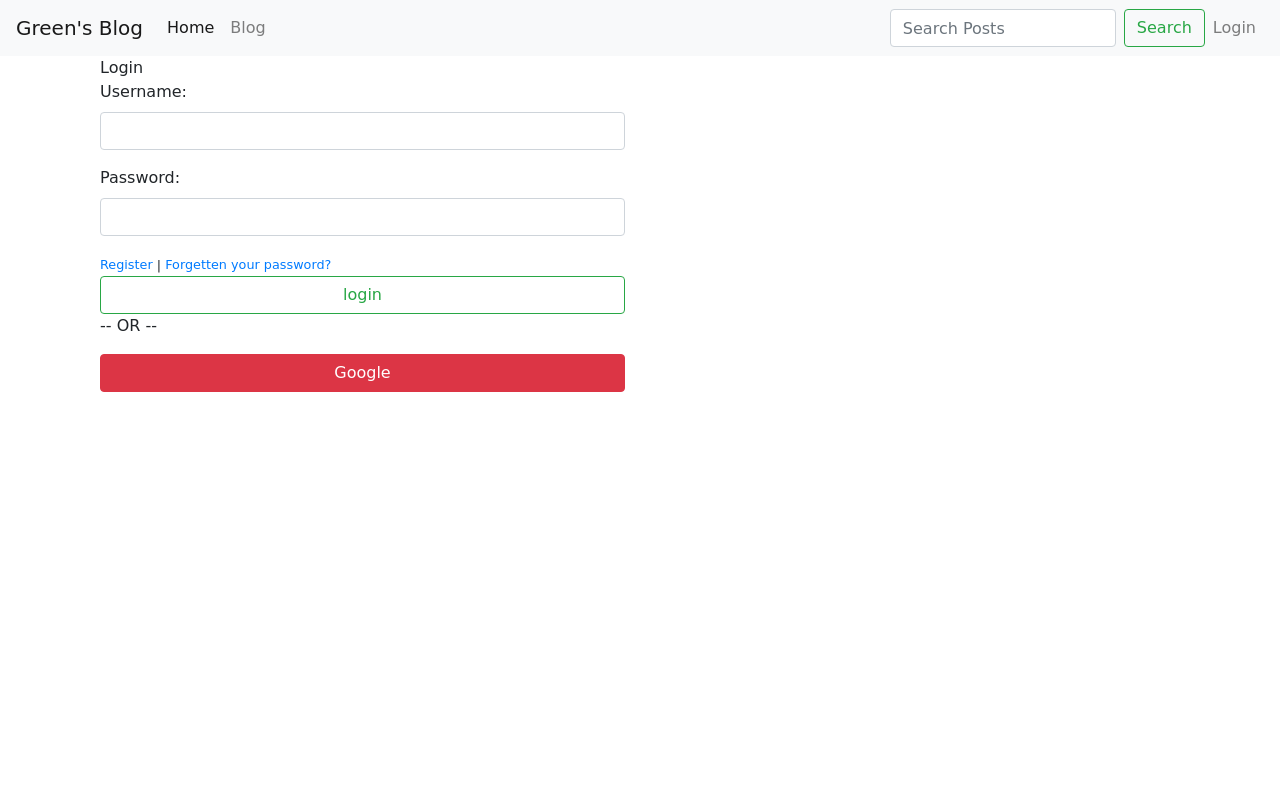
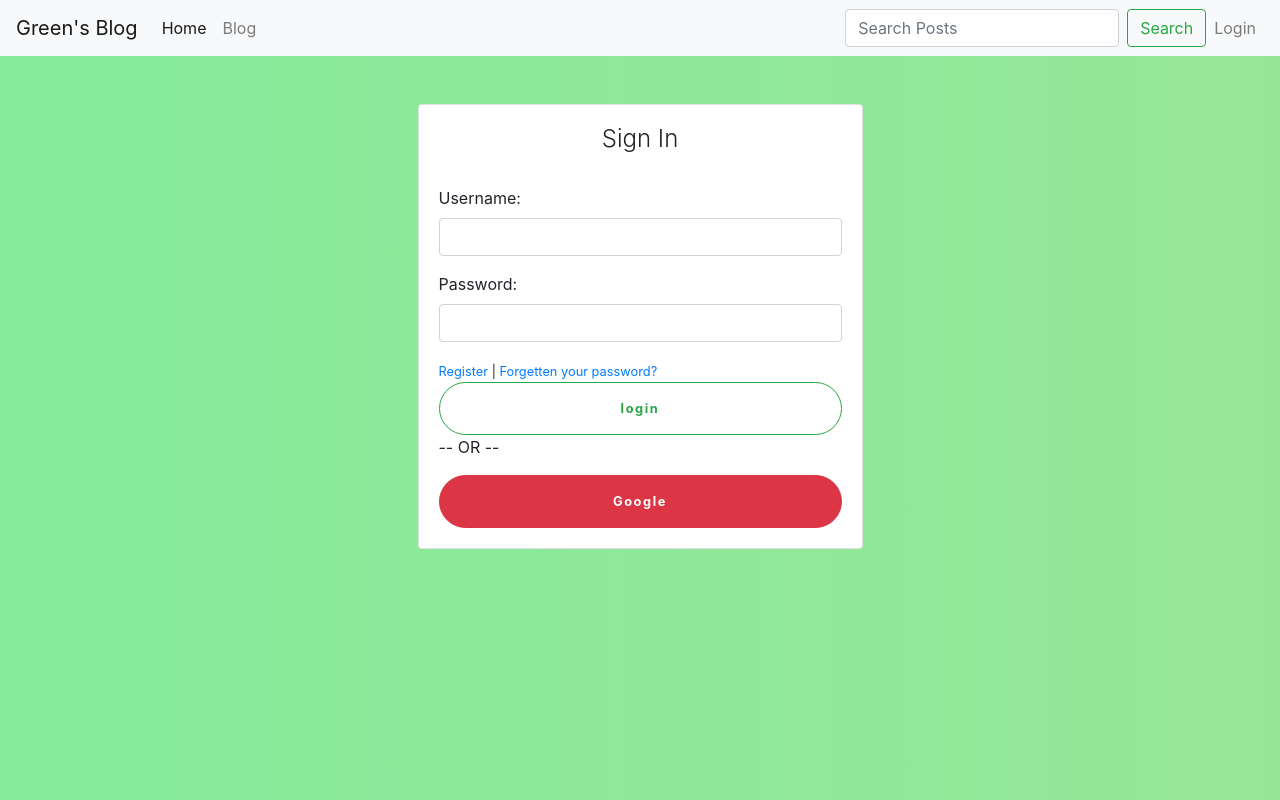
Before and after one commit to sunilregmi233/CustomBlog, a Django app: page /login/ in a window 1280 px wide. Run offline with Django 3.2, Linux system fonts and the light colour scheme; some libraries are stand-ins or nearby versions.

Commit message:
design login form

```diff
--- a/blog/forms.py
+++ b/blog/forms.py
@@ -4,7 +4,7 @@ from django.contrib.auth.models import User
 
 class PostCreateForm(forms.ModelForm):
     title = forms.CharField(label="Title", widget=forms.TextInput(attrs={'class': 'form-control'}))
-    body = forms.CharField(label="Text", widget=forms.TextInput(attrs={'class': 'form-control'}))
+    # body = forms.Field(label="Text", widget=forms.TextInput(attrs={'class': 'form-control'}))
     class Meta:
         model =Post
         fields = (
--- a/blog/views.py
+++ b/blog/views.py
@@ -224,7 +224,7 @@ def user_login(request):
 
 def user_logout(request):
     logout(request)
-    return redirect('post_list')
+    return redirect('home')
 
 def register(request):
     if request.method == 'POST':
@@ -255,7 +255,8 @@ def edit_profile(request):
             return HttpResponseRedirect(reverse("blog:edit_profile"))
     else:
         user_form = UserEditForm(instance=request.user)
-        profile_form = ProfileEditForm(instance=request.user.profile)
+        profile_form = ProfileEditForm(instance=request.user)
+
 
     context = {
         'user_form': user_form,
--- a/static/blog/style1.css
+++ b/static/blog/style1.css
@@ -7,6 +7,8 @@ html {
 body {
     font-family: 'Lucida Casual', 'Comic Sans MS';
     position: relative;
+    background: #a7f8c6;
+    background: linear-gradient(to right, rgb(134, 236, 156), rgb(151, 230, 151));
 }
 
   .affix {
@@ -51,3 +53,20 @@ a.navbar-logo.logog {
     background-size: cover;
     min-height: 610px;
   }
+
+  .card-signin .card-title {
+    margin-bottom: 2rem;
+    font-weight: 300;
+    font-size: 1.5rem;
+  }
+
+
+
+  .form-signin .btn {
+    font-size: 80%;
+    border-radius: 5rem;
+    letter-spacing: .1rem;
+    font-weight: bold;
+    padding: 1rem;
+    transition: all 0.2s;
+  }
--- a/templates/blog/base.html
+++ b/templates/blog/base.html
@@ -7,6 +7,11 @@
     <meta http-equiv="X-UA-Compatible" content="ie=edge">
     <link rel="stylesheet" href="https://stackpath.bootstrapcdn.com/bootstrap/4.3.1/css/bootstrap.min.css" integrity="sha384-ggOyR0iXCbMQv3Xipma34MD+dH/1fQ784/j6cY/iJTQUOhcWr7x9JvoRxT2MZw1T" crossorigin="anonymous">
     <link rel="stylesheet" href="{% static 'blog/style1.css' %}">
+    <link rel="stylesheet" href="https://stackpath.bootstrapcdn.com/bootstrap/4.1.3/css/bootstrap.min.css" integrity="sha384-MCw98/SFnGE8fJT3GXwEOngsV7Zt27NXFoaoApmYm81iuXoPkFOJwJ8ERdknLPMO" crossorigin="anonymous">
+
+    <!--Fontawesome CDN-->
+	<link rel="stylesheet" href="https://use.fontawesome.com/releases/v5.3.1/css/all.css" integrity="sha384-mzrmE5qonljUremFsqc01SB46JvROS7bZs3IO2EmfFsd15uHvIt+Y8vEf7N7fWAU" crossorigin="anonymous">
+
     <title>
 
         {% block title %}
--- a/templates/blog/login.html
+++ b/templates/blog/login.html
@@ -3,7 +3,7 @@
 
 
 {% block content %}
-<div class="container">
+<!-- <div class="container">
     <div class="col-sm-6">
         <div class="panel panel-default">
             <div class="panel-heading"> Login </div>
@@ -26,6 +26,31 @@
             </div>
         </div>
     </div>
-</div>
-
+</div> -->
+<div class="container">
+        <div class="row">
+          <div class="col-sm-9 col-md-7 col-lg-5 mx-auto">
+            <div class="card card-signin my-5">
+              <div class="card-body">
+                <h5 class="card-title text-center">Sign In</h5>
+                <form class="form-signin" method="POST">
+                        {% csrf_token %}
+                        {{ form.as_p }}
+                        <small>
+                            <a href="{% url 'register' %}"> Register </a> |
+                            <a href="{% url 'password_reset' %}">Forgetten your password?</a>
+                        </small>
+                        <br>
+                        <input type="submit" value="login" class="btn btn-outline-success col-12">
+                        <br>
+                        <p> -- OR --</p>
+                        <a href="{% url 'social:begin' 'google-oauth2' %}">
+                                <button type="button" name="button" class="btn btn-danger col-12">Google</button>
+                        </a>
+                    </form>
+              </div>
+            </div>
+          </div>
+        </div>
+      </div>
 {% endblock content %}
--- a/templates/blog/post_list.html
+++ b/templates/blog/post_list.html
@@ -7,10 +7,10 @@
 
 {% block content %}
 {% include 'blog/alert.html' %}
-<!-- <div class="container-fluid"> -->
+
     <div class="row">
     {% for p in posts %}
-        <div class="col-md-6">
+        <div class="col-md-12">
             <div class="img-thumbnail">
                    <a href="{{ p.get_absolute_url }}">{{ p.title }}</a><small style="float:right">{{ p.created }}</small> <br>
                     Author : {{ p.author }} <br>
@@ -27,7 +27,6 @@
 
 
     </div>
-<!-- </div> -->
 
 <ul class="pagination">
     {% if posts.has_previous %}
--- a/templates/main.html
+++ b/templates/main.html
@@ -64,6 +64,7 @@
                       </li>
                       {% else %}
                     <li class="nav-item ">
+
                       <a href="{% url 'user_login' %}" class="login">Login</a>
                     </li>
                     {% endif %}
```
Also changed, not shown: templates/blog/navbar.html (line endings or trailing spaces).
